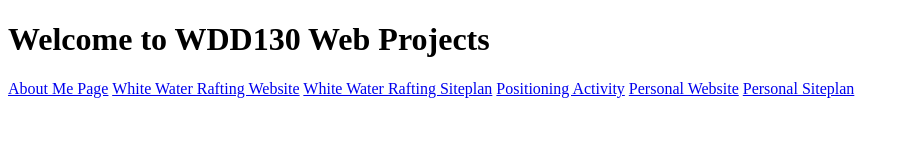
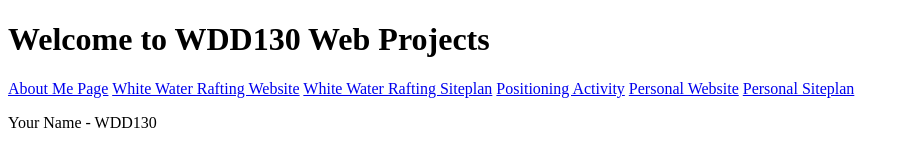
Before and after one commit to OliverAlvarez98/wdd130, a plain HTML site: page index.html in a window 1280 px wide. Shown: the whole page, without its empty margins (0-909 px from the left). Drawn offline with Linux system fonts and the light colour scheme.

Commit message:
added a  paragraph

```diff
--- a/index.html
+++ b/index.html
@@ -16,5 +16,6 @@
         <a href="#">Personal Website</a>
         <a href="#">Personal Siteplan</a>
         </nav>
+        <p>Your Name - WDD130</p>
     </body>
     </html>
```
